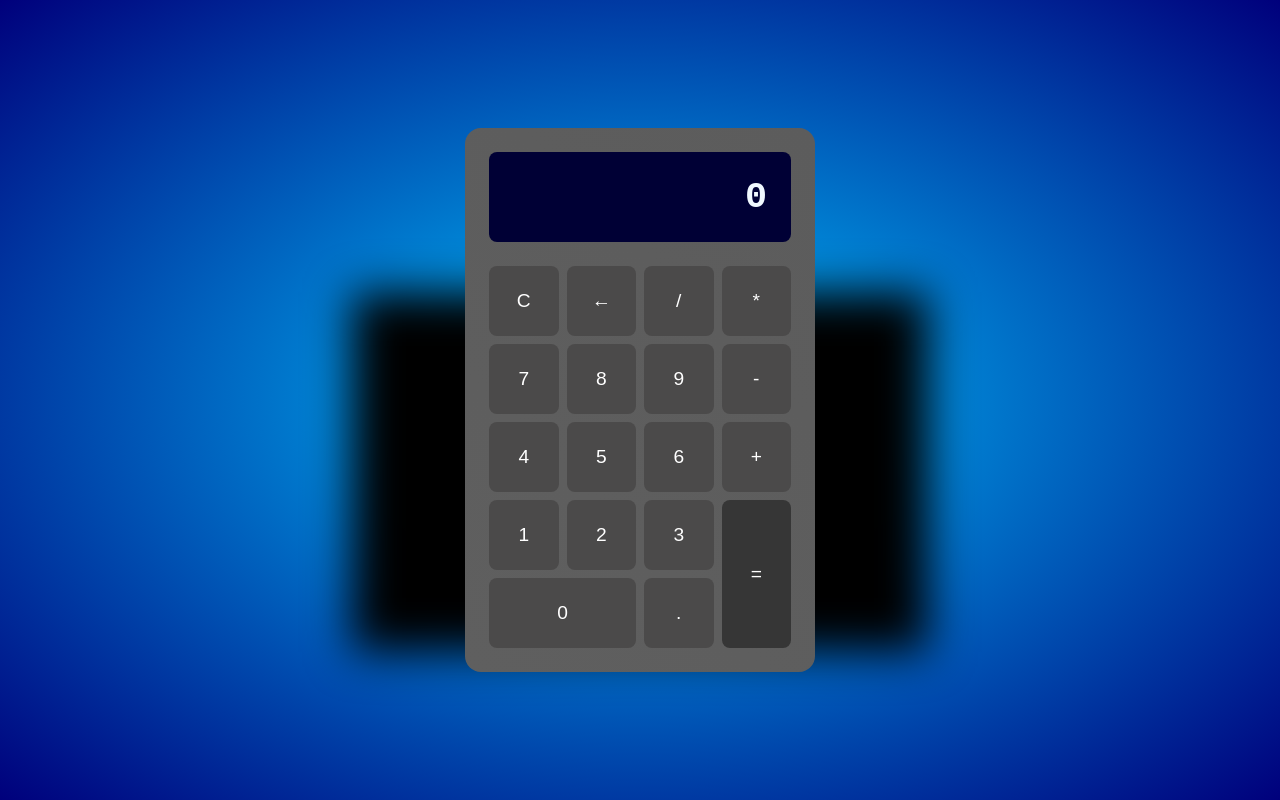
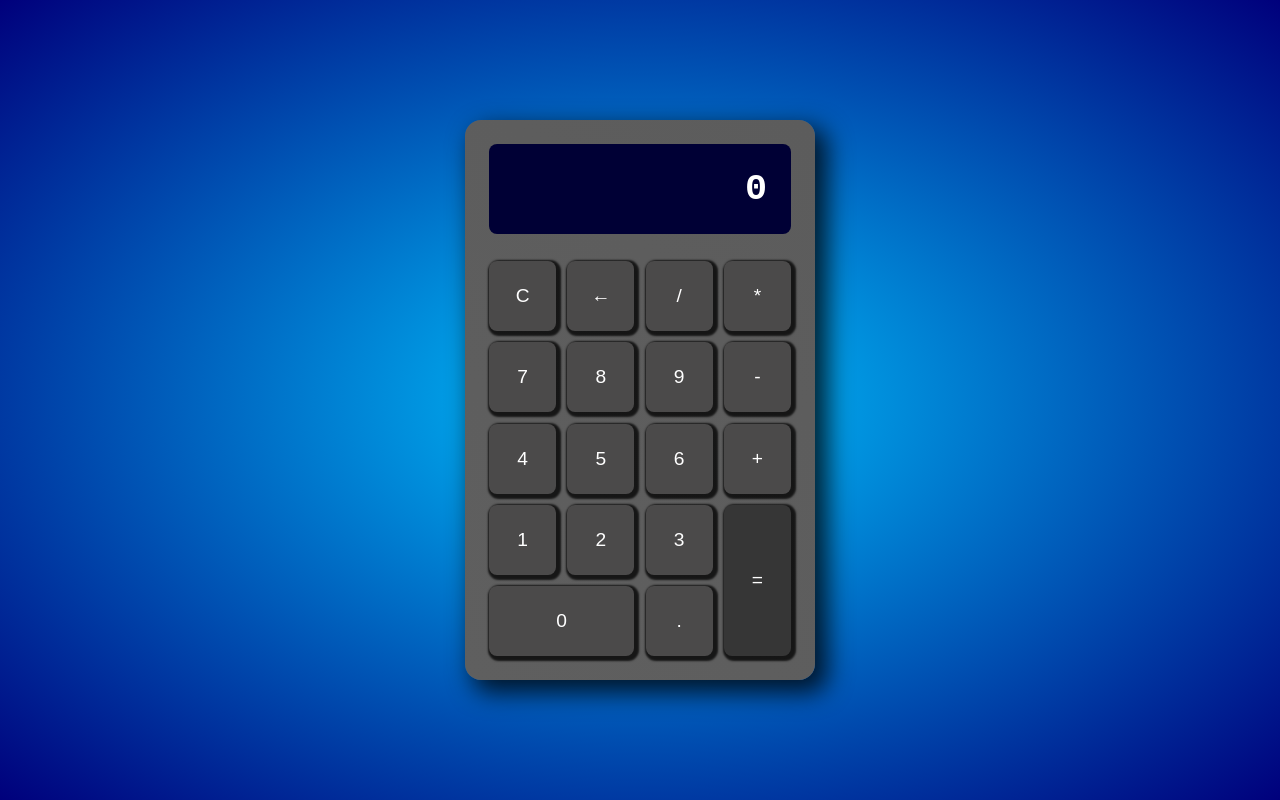
Before and after one commit to Fcortesh1987/Calculadora, a plain HTML site: page index.html in a window 1280 px wide. Drawn offline with Linux system fonts and the light colour scheme.

Commit message:
Update main.css
Actualizar de diseño botones y corrección de error de la sombra

```diff
--- a/CSS/main.css
+++ b/CSS/main.css
@@ -18,23 +18,15 @@ body {
 
 .calculadora {
     background: linear-gradient(45deg,rgb(95, 95, 95), rgb(92, 92, 92));
-    color: aliceblue;
+    color: white;
     width: 350px;
     max-width: 100%;
     padding: 1.5rem;
     border-radius: 1rem;
     display: grid;
     grid-template-columns: repeat(4, 1fr);
-    gap: .5rem;
-}
-.calculadora::before{
-    content: "";
-    background: black;
-    position: absolute;
-    inset: 0;
-    z-index: -1;
-    transform: translateY(9%) scale(0.45);
-    filter: blur(50px);
+    gap: .7rem;
+    box-shadow: 10px 10px 25px 3px rgba(0, 0, 0, 0.767);
 }
 
 .pantalla {
@@ -60,6 +52,7 @@ body {
     align-items: center;
     border-radius: .5rem;
     cursor: pointer;
+    box-shadow: 2px 2px 2px 3px rgba(0, 0, 0, 0.767);
 }
 
 .btn:hover {
@@ -78,3 +71,7 @@ body {
 #igual:hover {
     background-color: rgb(75, 74, 74);
 }
+
+#igual:hover {
+    background-color: rgb(75, 74, 74);
+}
```
